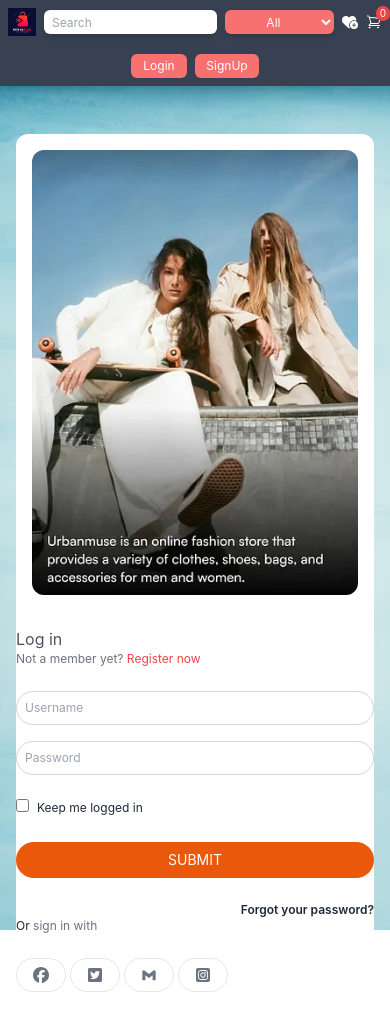
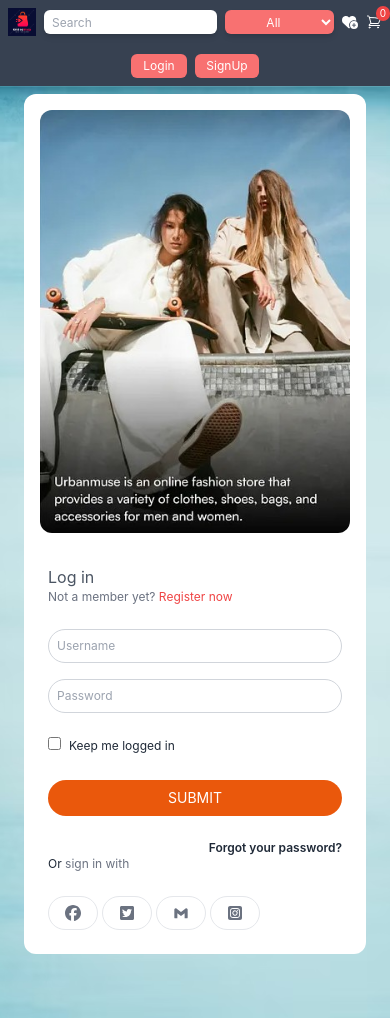
Before and after one commit to jyoti2908/ecommerce-website, a React (Create React App) app: page /login in a window 390 px wide. Built offline with nearby package versions, Linux system fonts and the light colour scheme; no server answers.

Commit message:
login again changed

```diff
--- a/src/pages/login.js
+++ b/src/pages/login.js
@@ -55,13 +55,15 @@
     }
     // _________________________________________________________
     return (
-        <div className="w-auto pt-12 h-screen mx-auto pb-16 bg-cover bg-center"
+        <div className="w-auto md:pt-12 pt-2 h-full mx-auto pb-16 bg-cover bg-center"
           style={{ backgroundImage: "url('loginpage.avif')" }}>
-            <div className="bg-white md:mx-72 mx-4 flex md:flex-row flex-col items-center justify-center md:gap-8 gap-4 rounded-xl">
+            <div className="bg-white md:mx-72 mx-6 flex md:flex-row flex-col items-center justify-center md:gap-8 gap-4 rounded-xl">
                 <div className="py-4 px-4 md:px-0">
                     <img src="login.jpg" alt="shopping image" className="md:h-108 md:w-72 rounded-xl " />
                 </div>
-                <div>
+                <div className="mx-6 md:mx-0">
+
+
                     <form>
                         <h1 className="text-gray-600">Log in</h1>
                         <h2 className="text-gray-500 text-xs">Not a member yet? <Link to="/signup" ><span className="text-red-500 hover:text-red-900 text-xs">Register now</span></Link></h2>
```
